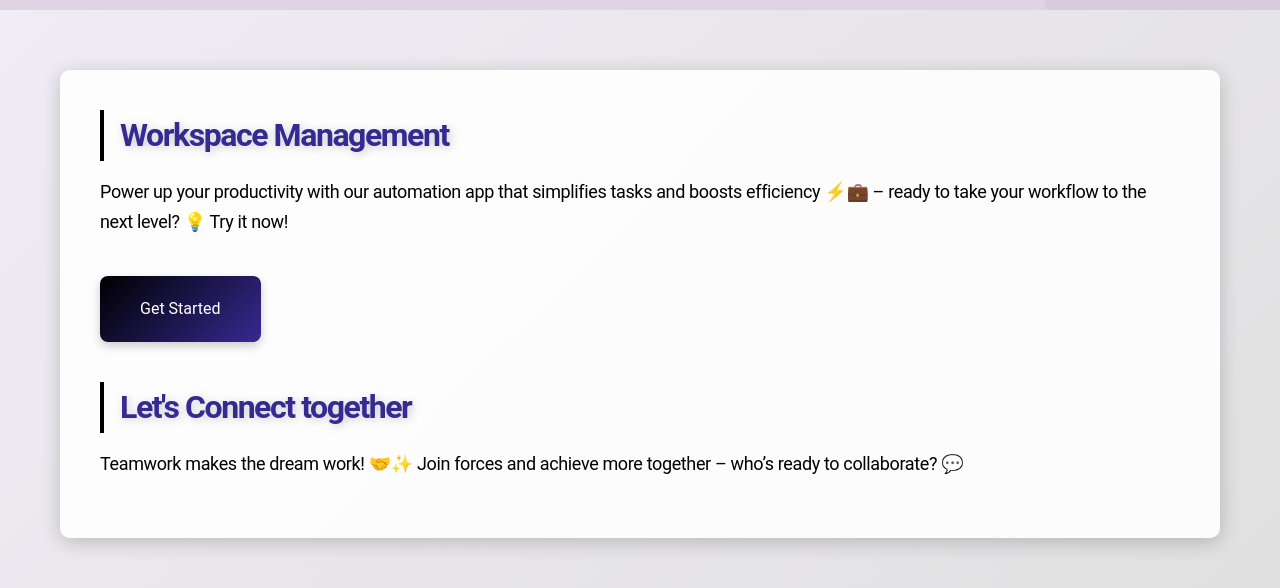
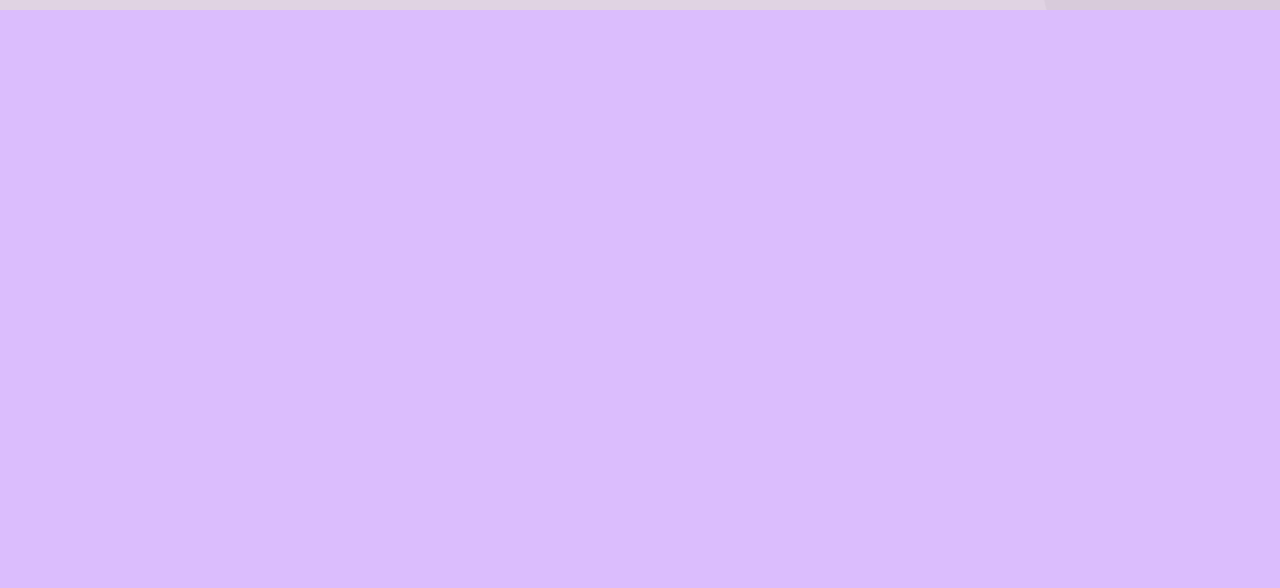
Before and after one commit to lakshita1529/powertoolapp, a React (Create React App) app: page / in a window 1280 px wide. Shown: the part 861-1449 px from the top of the page. After the commit the page ends 871 px from the top, so only its background shows below. Built offline with nearby package versions, Linux system fonts and the light colour scheme.

Commit message:
Update index.js

```diff
--- a/src/routes/Approutes/index.js
+++ b/src/routes/Approutes/index.js
@@ -19,10 +19,10 @@ const Approutes = () => {
 
       <Routes>
       <Route path="/" element={<>
-        <HeroSection/> <WorkManagement/> </>} />
+        <HeroSection/> </>} />
 
       <Route path="/home" element={<>
-        <HeroSection/> <WorkManagement/> </>} />
+        <HeroSection/> </>} />
 
         <Route path="/documentation" element={<Documentation />} />
         <Route path="/help" element={<Help />} />
```
